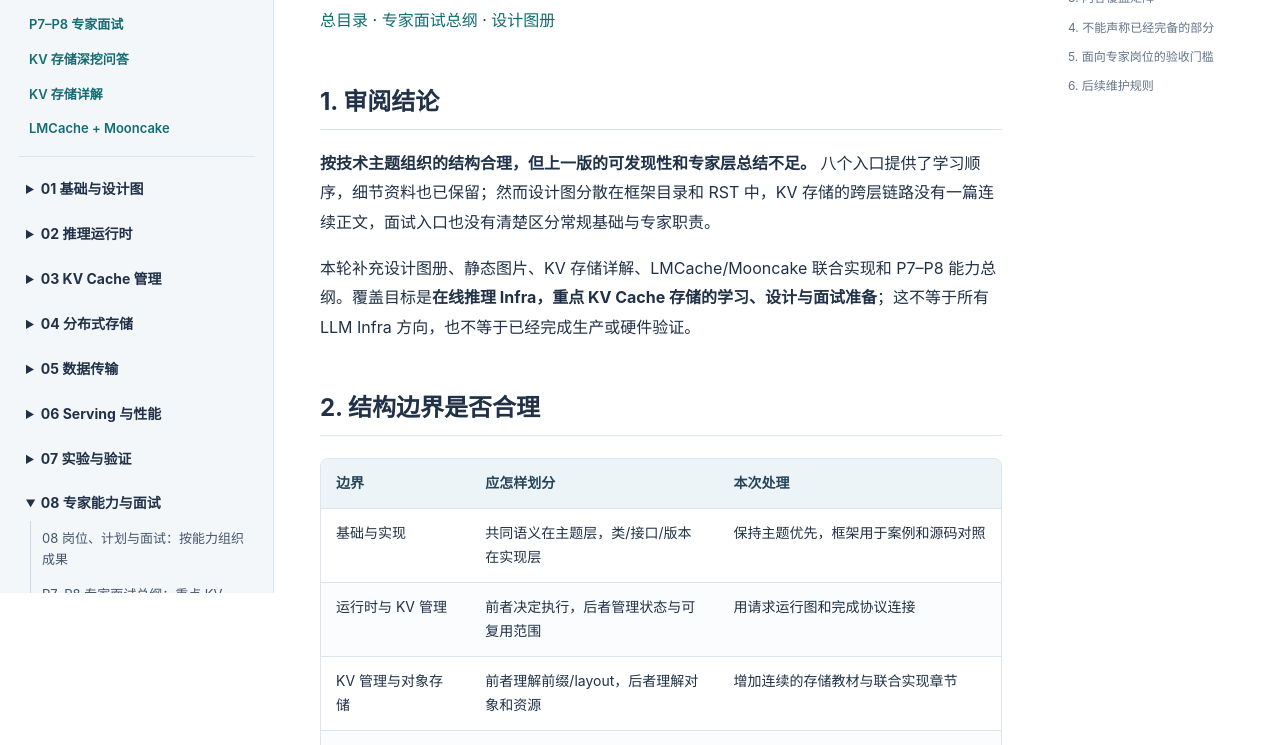
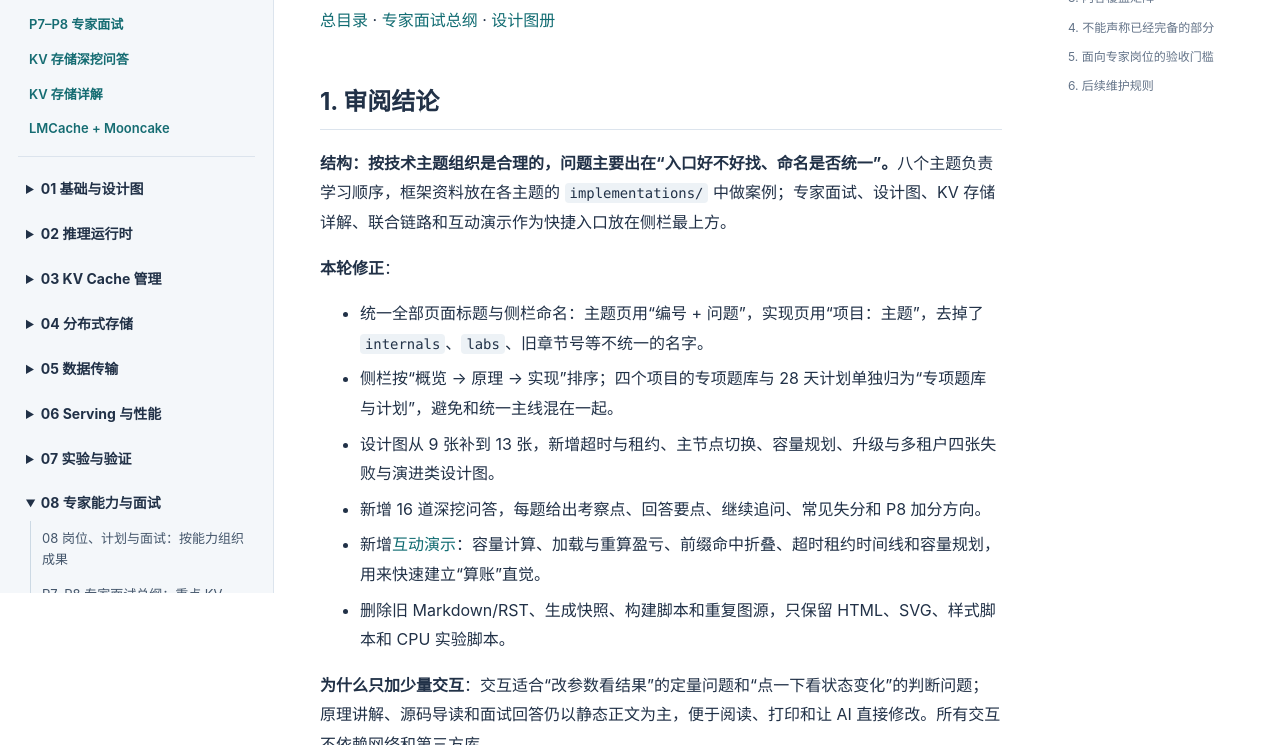
Before and after one commit to cmcai0104/llm-infer-learning, a plain HTML site: page 08-career/coverage-and-review.html in a window 1280 px wide. Shown: the part 207-952 px from the top of the page. Drawn offline with Linux system fonts and the light colour scheme.

Commit message:
update docs

```diff
--- a/08-career/coverage-and-review.html
+++ b/08-career/coverage-and-review.html
@@ -109,8 +109,19 @@
 <article><h1 id="资料结构与覆盖范围审阅">资料结构与覆盖范围审阅</h1>
 <p><a href="../index.html">总目录</a> · <a href="expert-interview-guide.html">专家面试总纲</a> · <a href="../01-foundations/design-atlas.html">设计图册</a></p>
 <h2 id="1-审阅结论">1. 审阅结论</h2>
-<p><strong>按技术主题组织的结构合理，但上一版的可发现性和专家层总结不足。</strong> 八个入口提供了学习顺序，细节资料也已保留；然而设计图分散在框架目录和 RST 中，KV 存储的跨层链路没有一篇连续正文，面试入口也没有清楚区分常规基础与专家职责。</p>
-<p>本轮补充设计图册、静态图片、KV 存储详解、LMCache/Mooncake 联合实现和 P7–P8 能力总纲。覆盖目标是<strong>在线推理 Infra，重点 KV Cache 存储的学习、设计与面试准备</strong>；这不等于所有 LLM Infra 方向，也不等于已经完成生产或硬件验证。</p>
+<p><strong>结构：按技术主题组织是合理的，问题主要出在“入口好不好找、命名是否统一”。</strong>八个主题负责学习顺序，框架资料放在各主题的 <code>implementations/</code> 中做案例；专家面试、设计图、KV 存储详解、联合链路和互动演示作为快捷入口放在侧栏最上方。</p>
+<p><strong>本轮修正</strong>：</p>
+<ul>
+<li>统一全部页面标题与侧栏命名：主题页用“编号 + 问题”，实现页用“项目：主题”，去掉了 <code>internals</code>、<code>labs</code>、旧章节号等不统一的名字。</li>
+<li>侧栏按“概览 → 原理 → 实现”排序；四个项目的专项题库与 28 天计划单独归为“专项题库与计划”，避免和统一主线混在一起。</li>
+<li>设计图从 9 张补到 13 张，新增超时与租约、主节点切换、容量规划、升级与多租户四张失败与演进类设计图。</li>
+<li>新增 16 道深挖问答，每题给出考察点、回答要点、继续追问、常见失分和 P8 加分方向。</li>
+<li>新增<a href="../01-foundations/interactive.html">互动演示</a>：容量计算、加载与重算盈亏、前缀命中折叠、超时租约时间线和容量规划，用来快速建立“算账”直觉。</li>
+<li>删除旧 Markdown/RST、生成快照、构建脚本和重复图源，只保留 HTML、SVG、样式脚本和 CPU 实验脚本。</li>
+</ul>
+<p><strong>为什么只加少量交互</strong>：交互适合“改参数看结果”的定量问题和“点一下看状态变化”的判断问题；原理讲解、源码导读和面试回答仍以静态正文为主，便于阅读、打印和让 AI 直接修改。所有交互不依赖网络和第三方库。</p>
+<p><strong>知识点核查</strong>：已抽查全库带宽与容量算例（如 1 GiB / 400 Gbit/s ≈ 21.47 ms、200 Gb/s ≈ 23.28 GiB/s、TP 切分前提、串行与流水加载估算），以及 FlashAttention、PagedAttention、RadixAttention、MLA、TTFT/ITL/TPOT、RDMA 零拷贝等易错表述，未发现计算或概念错误。LMCache 与 Mooncake 的实现描述对照了资料中固定版本的源码；版本变化后需要重新核对。</p>
+<p>覆盖目标是<strong>在线推理 Infra，重点 KV Cache 存储的学习、设计与面试准备</strong>；这不等于覆盖所有 LLM Infra 方向，也不等于已经完成生产或硬件验证。</p>
 <h2 id="2-结构边界是否合理">2. 结构边界是否合理</h2>
 <div class="table-scroll"><table>
 <thead>
```
Also changed, not shown: 01-foundations/design-atlas.html (+1 -1 lines).
